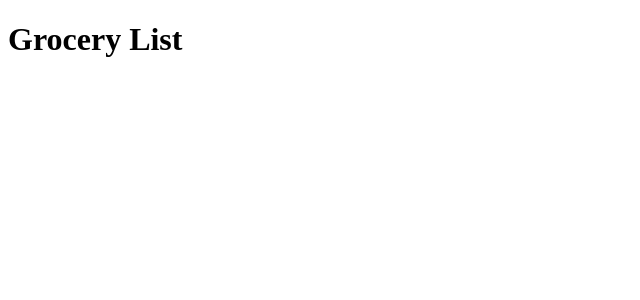
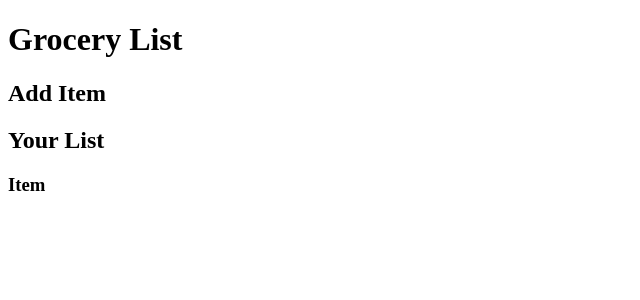
Before and after one commit to RMartin0717/grocery-list-ideabox-practice, a React (Create React App) app: page / in a window 1280 px wide. Shown: the top 300 px of the page, without its empty margins (0-640 px from the left). Built offline with nearby package versions, Linux system fonts and the light colour scheme.

Commit message:
Connect components

```diff
--- a/src/AddItem/AddItem.js
+++ b/src/AddItem/AddItem.js
@@ -0,0 +1,20 @@
+import React, { Component } from 'react'
+
+class AddItem extends Component {
+  constructor() {
+    super()
+    this.state = {
+      newItem: null
+    }
+  }
+
+  render() {
+    return(
+      <>
+       <h2>Add Item</h2>
+      </>
+    )
+  }
+}
+
+export default AddItem
--- a/src/App/App.js
+++ b/src/App/App.js
@@ -1,4 +1,6 @@
 import React, { Component } from 'react'
+import AddItem from '../AddItem/AddItem'
+import YourList from '../YourList/YourList'
 
 class App extends Component {
   constructor(props) {
@@ -12,6 +14,10 @@ class App extends Component {
     return (
       <>
         <h1>Grocery List</h1>
+        <AddItem />
+        <YourList
+          groceryListItems={this.state.groceryListItems}
+        />
       </>
     )
   }
--- a/src/Item/Item.js
+++ b/src/Item/Item.js
@@ -0,0 +1,11 @@
+import React from 'react'
+
+const Item = () => {
+  return(
+    <>
+      <h3>Item</h3>
+    </>
+  )
+}
+
+export default Item
--- a/src/YourList/YourList.js
+++ b/src/YourList/YourList.js
@@ -0,0 +1,13 @@
+import React from 'react'
+import Item from '../Item/Item'
+
+const YourList = ({ groceryListItems }) => {
+  return(
+    <>
+      <h2>Your List</h2>
+      <Item />
+    </>
+  )
+}
+
+export default YourList
```
